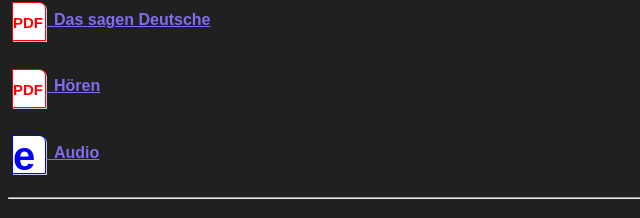
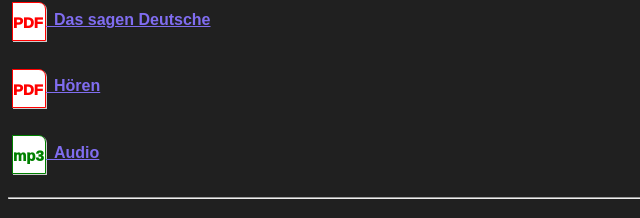
Before and after one commit to sasa-bonta/HKS2021, a plain HTML site: page index.html in a window 1280 px wide. Shown: the part 10149-10367 px from the top of the page, 0-640 px from the left. Drawn offline with Linux system fonts and the light colour scheme.

Commit message:
index css

```diff
--- a/index.css
+++ b/index.css
@@ -10,8 +10,6 @@ a {
     color: #806df0;
 }
 
-
-
 html {
     font-size: 1em;
     line-height: 1.75;
@@ -20,10 +18,8 @@ html {
     color: #585451;
     font-family: sans-serif;
 }
-/* p {  background-color: gray; } */
 
 a[href$=".pdf"]:before {
-    /* PDF file */
     width: 32px;
     vertical-align: middle;
     margin: 4px 0 2px 4px;
@@ -34,7 +30,7 @@ a[href$=".pdf"]:before {
     border-top-right-radius: 7px;
     box-shadow: 1px 1px #ccc;
     font-size: 15px;
-    font-weight: 700;
+    font-weight: 1000;
     font-family: sans-serif;
     line-height: 32px;
     text-decoration: none;
@@ -54,7 +50,7 @@ a[href$=".odt"]:before {
     border-top-right-radius: 7px;
     box-shadow: 1px 1px #ccc;
     font-size: 15px;
-    font-weight: 700;
+    font-weight: 1000;
     font-family: sans-serif;
     line-height: 32px;
     text-decoration: none;
@@ -63,8 +59,27 @@ a[href$=".odt"]:before {
     content: 'ODT';
 }
 
-a:not([href$=".pdf"]):not([href$=".odt"]):before {
-    /* PDF file */
+a[href$=".mp3"]:before {
+    width: 32px;
+    vertical-align: middle;
+    margin: 4px 0 2px 4px;
+    padding: 4px 0 1px 0px;
+    background-color: #fff;
+    color: green;
+    border: 1px solid green;
+    border-top-right-radius: 7px;
+    box-shadow: 1px 1px #ccc;
+    font-size: 15px;
+    font-weight: 1000;
+    font-family: sans-serif;
+    line-height: 32px;
+    text-decoration: none;
+    display: inline-block;
+    box-sizing: content-box;
+    content: 'mp3';
+}
+
+a:not([href$=".pdf"]):not([href$=".odt"]):not([href$=".mp3"]):before {
     width: 32px;
     vertical-align: middle;
     margin: 4px 0 2px 4px;
```
